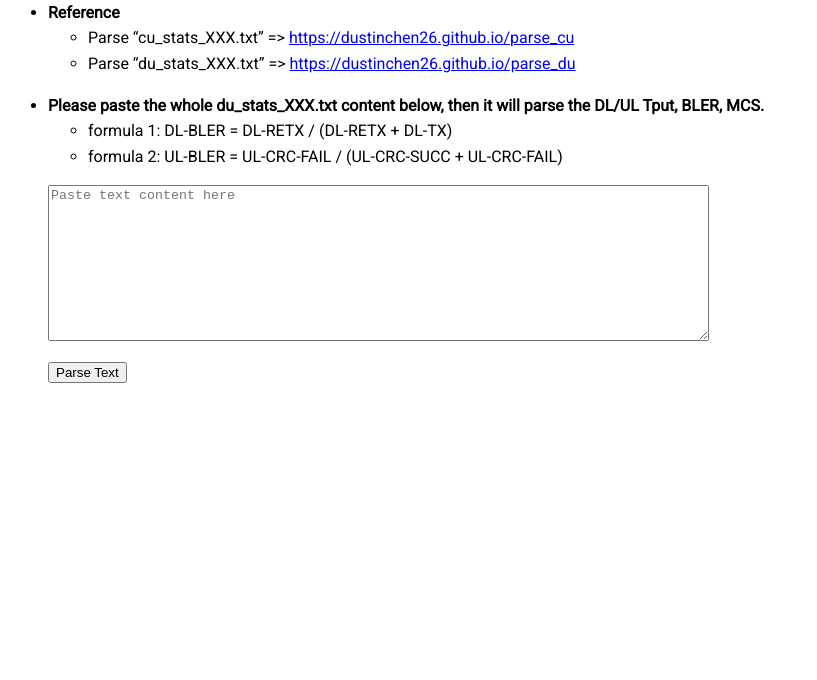
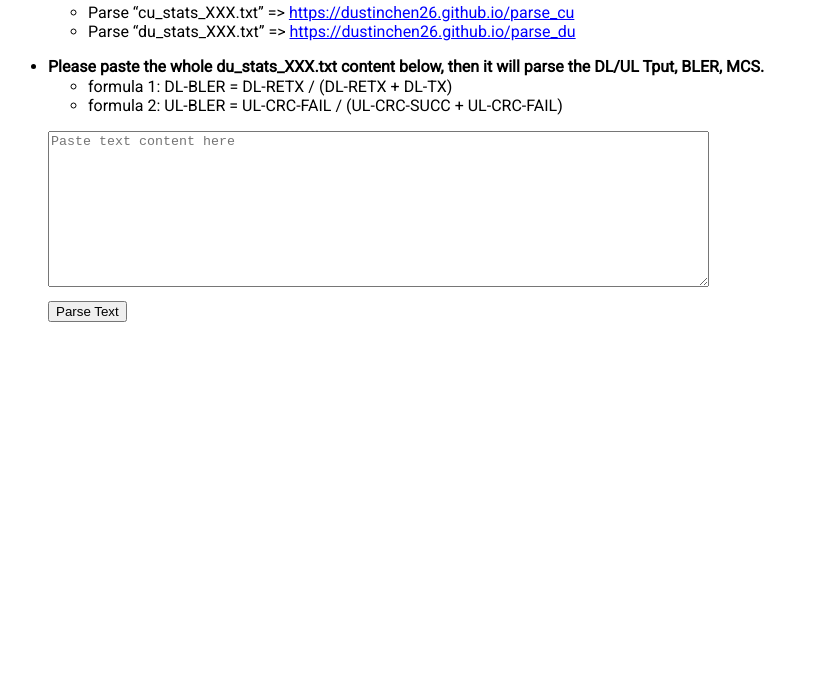
Before and after one commit to dustinchen26/parse_du, a plain HTML site: page index.html in a window 1280 px wide. Shown: the part 120-800 px from the top of the page, without its empty margins (0-817 px from the left). Drawn offline with Linux system fonts and the light colour scheme.

Commit message:
update style

```diff
--- a/index.html
+++ b/index.html
@@ -13,7 +13,7 @@
     <style>
         body {
             font-family: 'Roboto', sans-serif;
-            line-height: 1.6;
+            line-height: 1.2;
         }
 
         /* Style to align parsed results */
@@ -26,7 +26,6 @@
 
         a {
             color: blue;
-            /* 將所有連結的顏色設定為藍色 */
         }
 
         /* Style for blue text */
```
